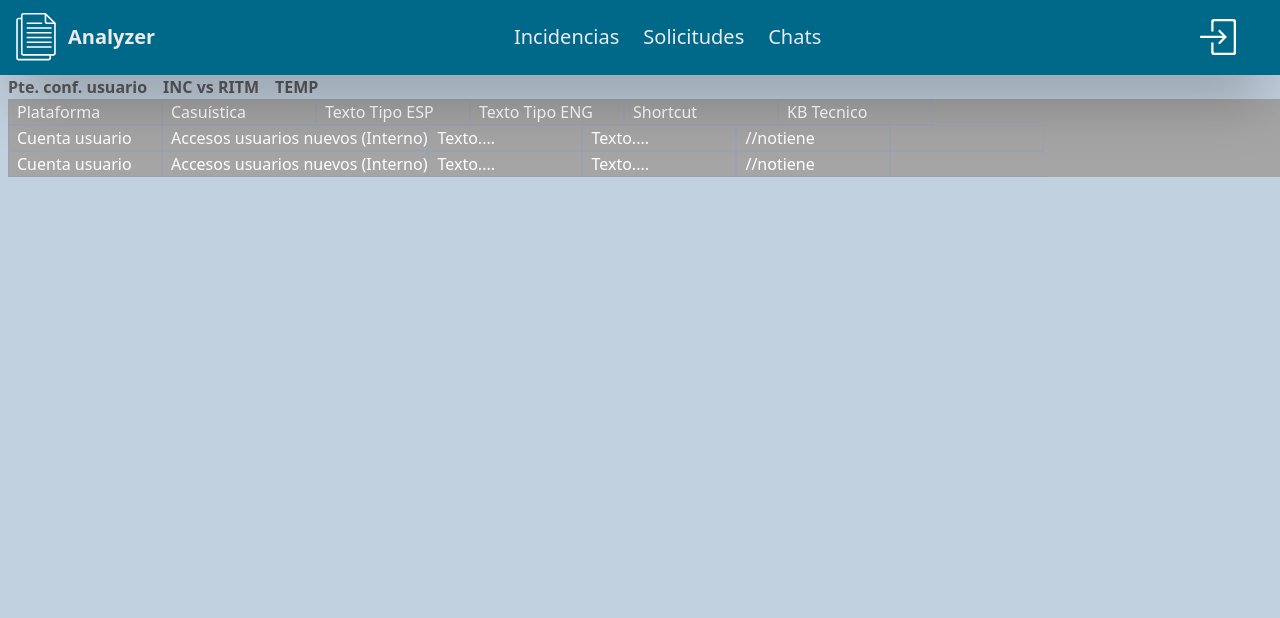
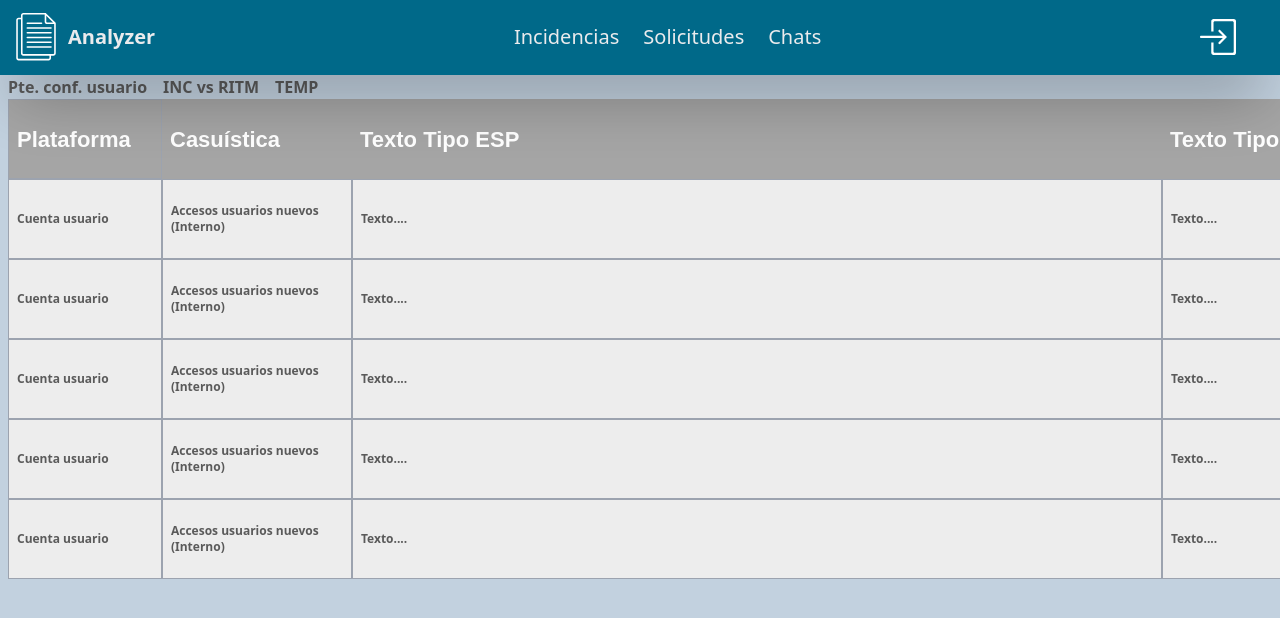
Before and after one commit to brenosantin96/brenoAnalyzer01front, a Next.js app: page /helptexts in a window 1280 px wide. Shown: the top 618 px of the page. Built offline with nearby package versions, Linux system fonts and the light colour scheme.

Commit message:
fixed Table Style with customization

```diff
--- a/src/components/Table.tsx
+++ b/src/components/Table.tsx
@@ -1,16 +1,21 @@
 import React, { useState } from 'react';
 import Row from './TableRow';
+import { columnWidths } from '@/utils/TableTextsUtils';
 
 type SelectedCell = { row: number | null, col: number | null };
 
 const Table = () => {
 
   const initialData = [
-    ['Plataforma', 'Casuística', 'Texto Tipo ESP', 'Texto Tipo ENG', 'Shortcut', 'KB Tecnico'],
+    ['Cuenta usuario', 'Accesos usuarios nuevos (Interno)', 'Texto....', 'Texto....', '//notiene', ''],
+    ['Cuenta usuario', 'Accesos usuarios nuevos (Interno)', 'Texto....', 'Texto....', '//notiene', ''],
+    ['Cuenta usuario', 'Accesos usuarios nuevos (Interno)', 'Texto....', 'Texto....', '//notiene', ''],
     ['Cuenta usuario', 'Accesos usuarios nuevos (Interno)', 'Texto....', 'Texto....', '//notiene', ''],
     ['Cuenta usuario', 'Accesos usuarios nuevos (Interno)', 'Texto....', 'Texto....', '//notiene', ''],
     // Adicione mais linhas conforme necessário
   ];
+
+
 
   const [tableData, setTableData] = useState<string[][]>(initialData);
   const [selectedCell, setSelectedCell] = useState<SelectedCell>({ row: null, col: null });
@@ -21,8 +26,32 @@ const Table = () => {
     setTableData(newTableData);
   };
 
+
+
+
+  //Evento de controle do teclado
+  const controlKeypadMovement = (arrowKey : KeyboardEvent) => {
+
+    if(arrowKey.key === "up"){
+
+    }
+    if(arrowKey.key === "right"){
+
+    }
+    if(arrowKey.key === "down"){
+
+    }
+    if(arrowKey.key === "left"){
+
+    }
+
+
+  }
+
+
+
   return (
-    <div className='bg-[#C2D1DF] overflow-y-hidden'>
+    <div className='bg-[#C2D1DF] overflow-y-hidden' onKeyUp={() => controlKeypadMovement}>
 
       <div className='mt-[75px] bg-[#C2D1DF] overflow-y-hidden'>
         <ul className='ml-2 flex gap-4 font-bold text-[#5A5A5A] '>
@@ -40,16 +69,31 @@ const Table = () => {
 
 
       <div className='pl-2 bg-[#C2D1DF] text-[#5A5A5A] h-screen overflow-x-scroll overflow-y-hidden whitespace-nowrap'>
+
+        <div className='flex justify-start h-[80px] flex-row w-max text-[22px] text-left gap-0 font-arial font-bold text-white'>
+          <div className={`min-w-[154px] pl-2 flex items-center text-left border border-gray-400  bg-[#A5A5A5]`}>Plataforma</div>
+          <div className='min-w-[190px] pl-2 flex items-center text-left  border-gray-400 bg-[#A5A5A5]'>Casuística</div>
+          <div className='min-w-[810px] pl-2 flex items-center text-left border-gray-400 bg-[#A5A5A5]'>Texto Tipo ESP</div>
+          <div className='min-w-[810px] pl-2 flex items-center text-left border-gray-400 bg-[#A5A5A5]'>Texto Tipo ENG</div>
+          <div className='min-w-[330px] pl-2 flex items-center text-left  border-gray-400 bg-[#A5A5A5] font-golos font-bold'>Shortcut</div>
+          <div className='min-w-[154px] pl-2 flex items-center text-left  border-gray-400 bg-[#A5A5A5]'>KB Tecnico</div>
+        </div>
+
+
         {tableData.map((rowData, rowIndex) => (
           <Row
-            bgColor={`bg-[#A5A5A5]`}
+            evenOrOddColor={rowIndex % 2 === 0 ? 0 : 1}
             textColor={`text-white`}
+            fontSize={`text-[22px]`}
+            fontWeight={`font-bold`}
+            lineHeight={`h-[80px]`}
             key={rowIndex}
             rowData={rowData}
             rowIndex={rowIndex}
             selectedCell={selectedCell}
             setSelectedCell={setSelectedCell}
             updateCell={updateCell}
+            widths={columnWidths}
           />
         ))}
       </div>
--- a/src/components/TableCell.tsx
+++ b/src/components/TableCell.tsx
@@ -1,13 +1,17 @@
 import React, { useState } from 'react';
 
 type Props = {
-    value: string;
-    isSelected: boolean;
-    onClick: () => void;
-    onChange: (newValue: string) => void;
+  value: string;
+  isSelected: boolean;
+  onClick: () => void;
+  onChange: (newValue: string) => void;
+  width: string;
+  bgColor: string;
+  fontSize: string;
+  evenOrOddColor: 0 | 1; //estou colocando aqui porque de algum modo da bug ao aplicar na ROW....
 }
 
-const TableCell = ({ value, isSelected, onClick, onChange } : Props) => {
+const TableCell = ({ value, isSelected, onClick, onChange, width, bgColor, fontSize, evenOrOddColor }: Props) => {
 
   const [isEditing, setIsEditing] = useState(false);
 
@@ -21,18 +25,29 @@ const TableCell = ({ value, isSelected, onClick, onChange } : Props) => {
   };
 
 
-  const handleChange = (e : React.ChangeEvent<HTMLInputElement>) => {
+  const handleChange = (e: React.ChangeEvent<HTMLInputElement>) => {
     onChange(e.target.value);
   };
 
+
+  //retorno condicional uma div normal se nao estiver editando, se estiver editando retornamos um input....
+
   return (
     <div
-      className={`min-w-[154px] pl-2 flex items-center text-left ${isSelected ? 'border-blue-600 border-2' : 'border border-gray-400'}`}
+      className={`${width} ${bgColor} ${fontSize} text-[#5A5A5A] text-wrap flex items-center text-left
+      ${isSelected ? 'border-gray-600 border-2' : 'border border-gray-400'}
+      ${evenOrOddColor === 0 ? "bg-gray-300" : "bg-gray-100"}
+      ${isEditing ? "pl-0" : "pl-2"}
+      `}
+
+
       onClick={onClick}
       onDoubleClick={handleDoubleClick}
+
     >
       {isEditing ? (
         <input
+          className={`h-[79px] ${width} outline-none`}
           type="text"
           value={value}
           onChange={handleChange}
--- a/src/components/TableRow.tsx
+++ b/src/components/TableRow.tsx
@@ -1,4 +1,4 @@
-import React from 'react';
+import React, { useEffect } from 'react';
 import Cell from './TableCell';
 
 type RowProps = {
@@ -7,21 +7,40 @@ type RowProps = {
   selectedCell: { row: number | null, col: number | null }; //celula selecionada
   setSelectedCell: (cell: { row: number | null, col: number | null }) => void; //redefinindo a celula selecionada
   updateCell: (rowIndex: number, cellIndex: number, newValue: string) => void; //atualizando celula
-    bgColor : string;
   textColor: string;
+  fontSize: string;
+  fontWeight?: string;
+  widths: string[];
+  lineHeight: string;
+  evenOrOddColor: 0 | 1;
 }
 
-const TableRow = ({ rowData, rowIndex, selectedCell, setSelectedCell, updateCell, bgColor, textColor }: RowProps) => {
+const TableRow = ({ rowData, rowIndex, selectedCell, setSelectedCell, updateCell, textColor, fontSize, fontWeight, widths, lineHeight, evenOrOddColor }: RowProps) => {
+
+
+  useEffect(() => {
+    console.log("rowData", rowData)
+  }, [rowData])
+
+  useEffect(() => {
+    console.log("evenOrOddColor ROW", evenOrOddColor)
+  }, [rowData])
+
+
   return (
-    <div className={`flex flex-row ${bgColor} ${textColor}`}>
+    <div className={`flex flex-row ${lineHeight} ${textColor} ${fontSize} ${fontWeight}`}>
 
       {rowData.map((cellData, cellIndex) => (
         <Cell
+          evenOrOddColor={evenOrOddColor}
+          bgColor={`bg-grey-table`}
+          fontSize={`text-xs`}
           key={cellIndex}
           value={cellData}
           isSelected={selectedCell.row === rowIndex && selectedCell.col === cellIndex}
           onClick={() => setSelectedCell({ row: rowIndex, col: cellIndex })}
           onChange={(newValue) => updateCell(rowIndex, cellIndex, newValue)}
+          width={widths[cellIndex]}
         />
       ))}
 
--- /dev/null
+++ b/src/utils/TableTextsUtils.ts
@@ -0,0 +1,8 @@
+export const columnWidths = [
+    'min-w-[154px]',
+    'min-w-[190px]',
+    'min-w-[810px]',
+    'min-w-[810px]',
+    'min-w-[330px]',
+    'min-w-[154px]'
+  ];
```
Lines whose indentation alone changed are shown as unchanged.
